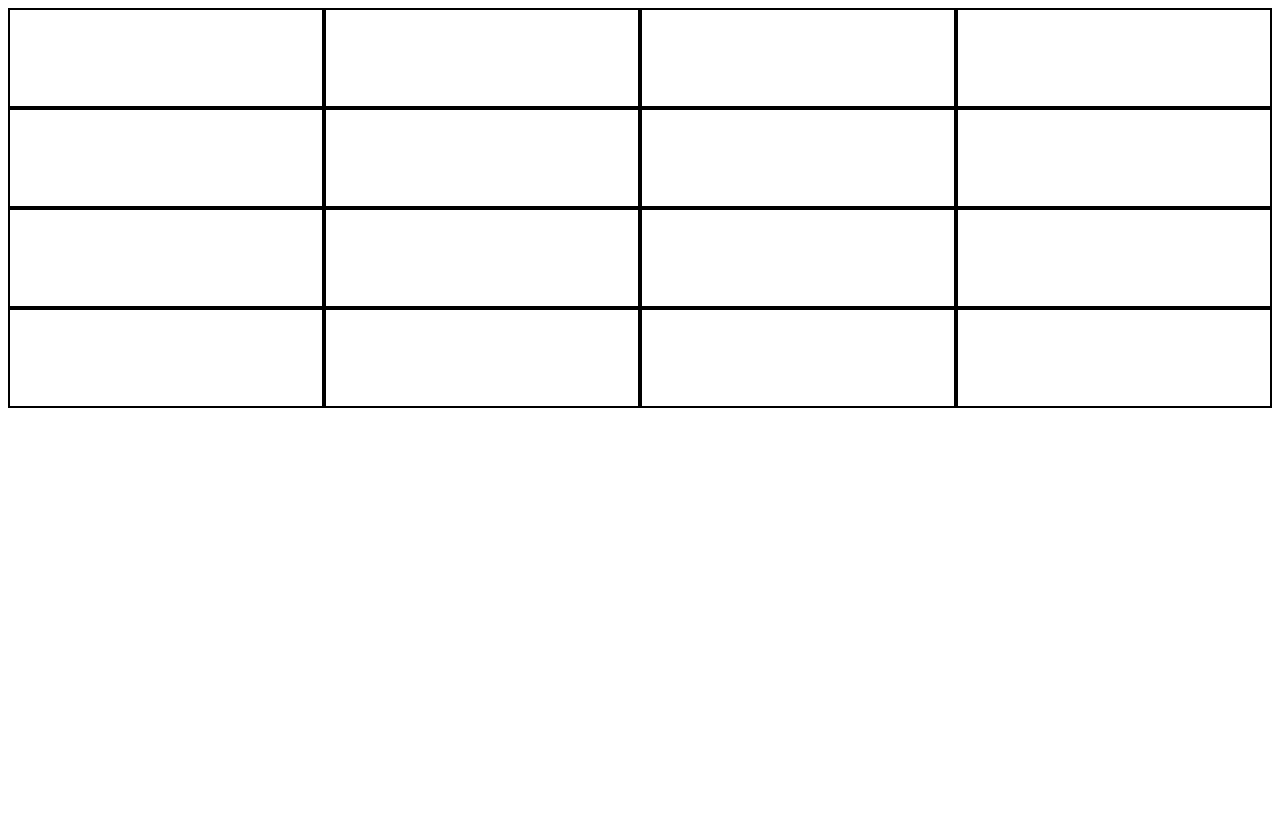
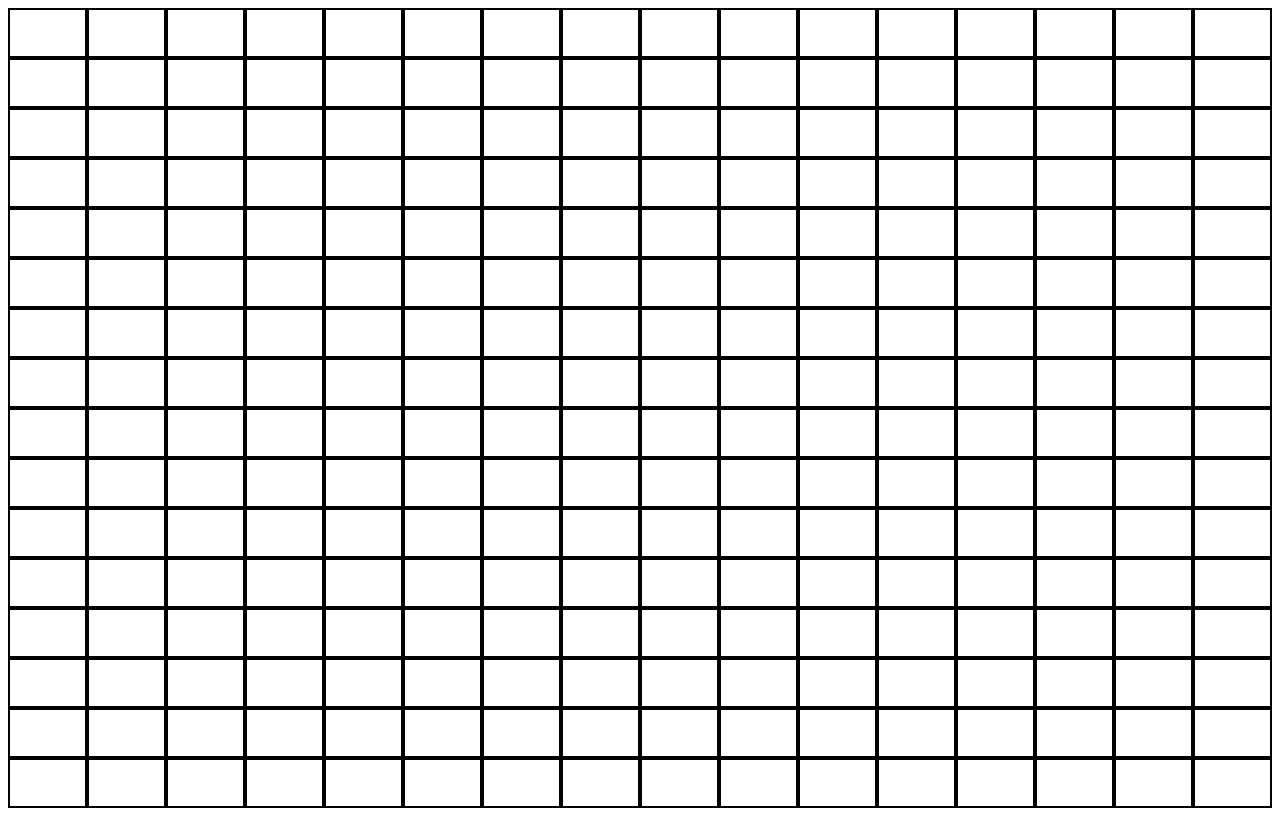
Before and after one commit to cypherbean-io/etch-a-sketch, a plain HTML site: page index.html in a window 1280 px wide. Drawn offline with Linux system fonts and the light colour scheme.

Commit message:
Fix grid so that it is 16x16

```diff
--- a/css/style.css
+++ b/css/style.css
@@ -5,7 +5,7 @@
 
 #container div {
   border: 2px black solid;
-  flex: 0 0 25%;
+  flex: 0 0 6.25%;
   box-sizing: border-box;
-  height: 100px;
+  height: 50px;
 }
--- a/js/etchASketch.js
+++ b/js/etchASketch.js
@@ -1,6 +1,6 @@
 const container = document.querySelector('#container');
 let divCount = 1;
-while (divCount <= 16) {
+while (divCount <= 256) {
   const div = document.createElement('div');
   container.appendChild(div);
   divCount++;
```
